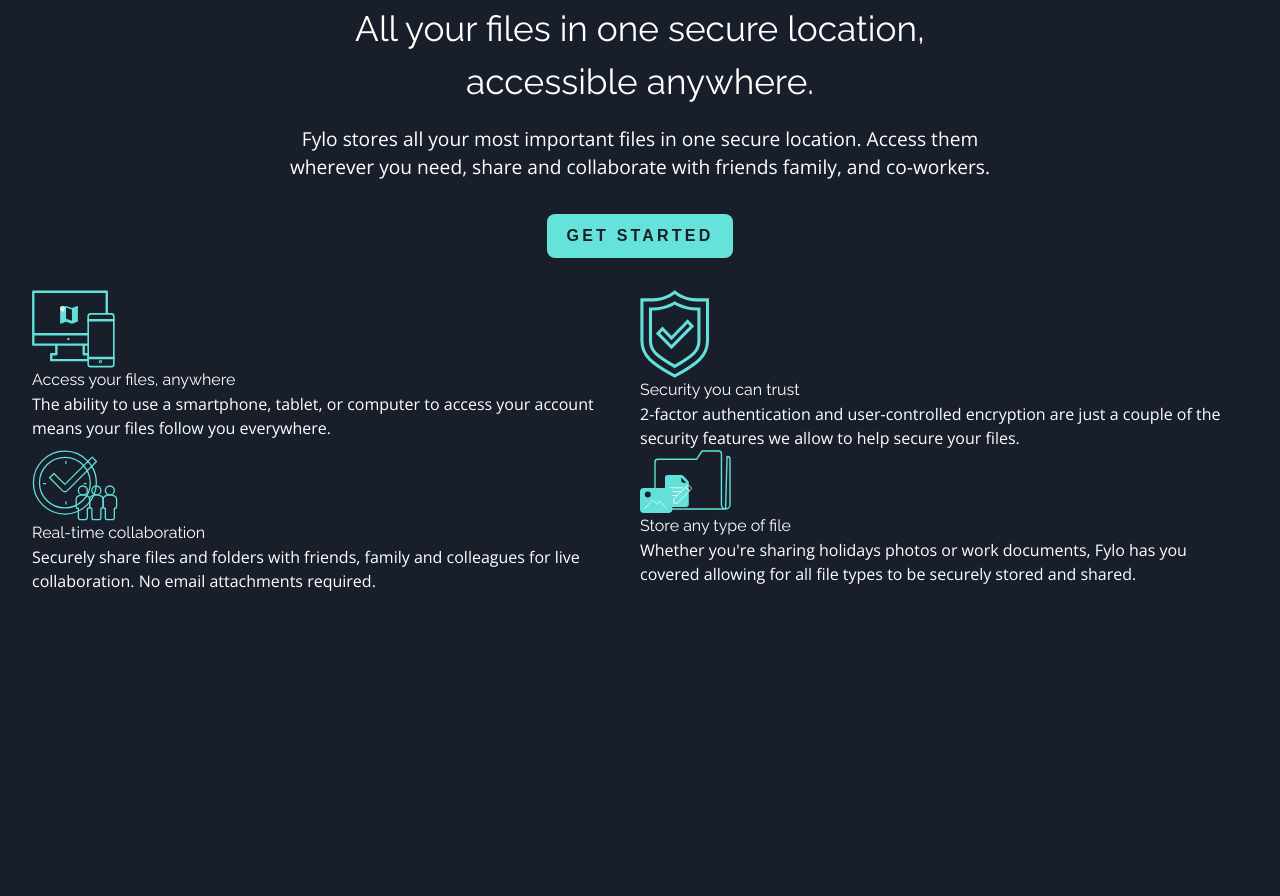
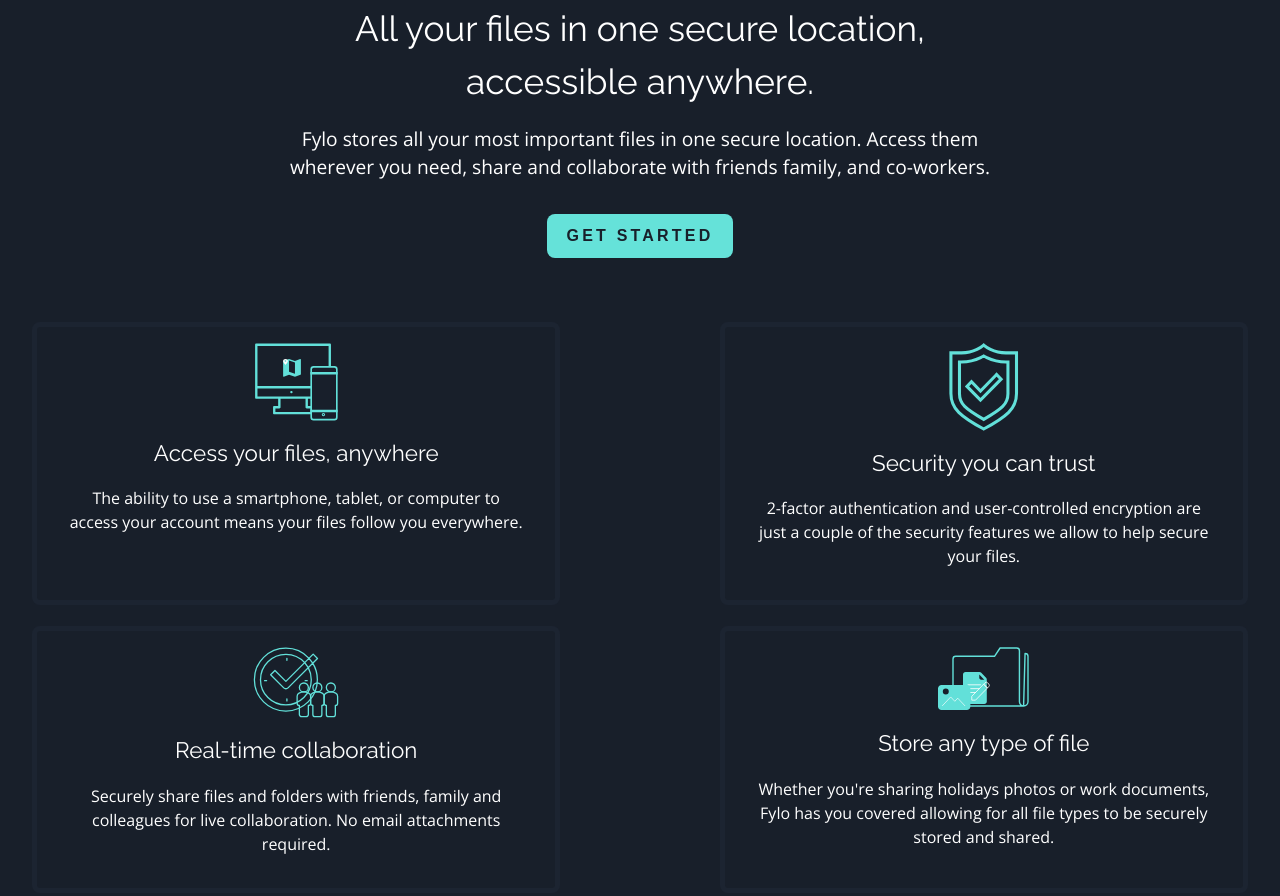
Before and after one commit to canknbr/fylo-landing-page-fm-sample, a plain HTML site: page index.html in a window 1280 px wide. Shown: the part 643-1539 px from the top of the page. Before the commit the page ends 1236 px from the top, so only its background shows below. Drawn offline with nearby package versions, Linux system fonts and the light colour scheme.

Commit message:
added features

```diff
--- a/main.css
+++ b/main.css
@@ -106,8 +106,32 @@ nav {
   display: flex;
   flex-wrap: wrap;
   justify-content: space-between;
+  margin-left: auto;
+  margin-right: auto;
+
+  margin-top: 2rem;
 }
 
 #features .features-card {
-  width: 50%;
+  width: 40%;
+  display: flex;
+  flex-direction: column;
+  align-items: center;
+  margin-bottom: 1.3rem;
+  border: 5px solid var(--dark-blue);
+  border-radius: 0.5rem;
+  padding: 1rem;
 }
+.features-card-text {
+  max-width: 50ch;
+  text-align: center;
+}
+.features-card-text h2 {
+  font-size: 1.4rem;
+  margin-block: 1rem;
+}
+
+.features-card-text p {
+  font-size: 1rem;
+  margin-block: 1rem;
+}
```
